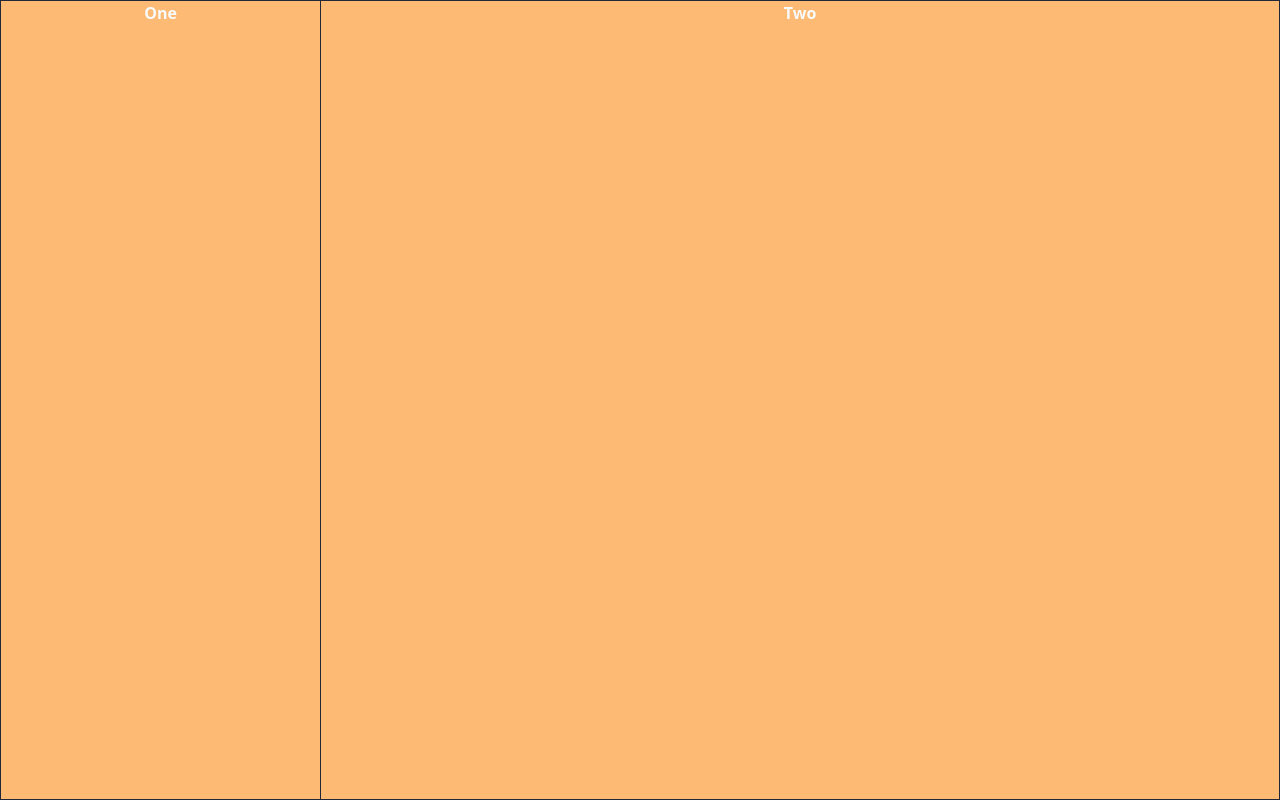
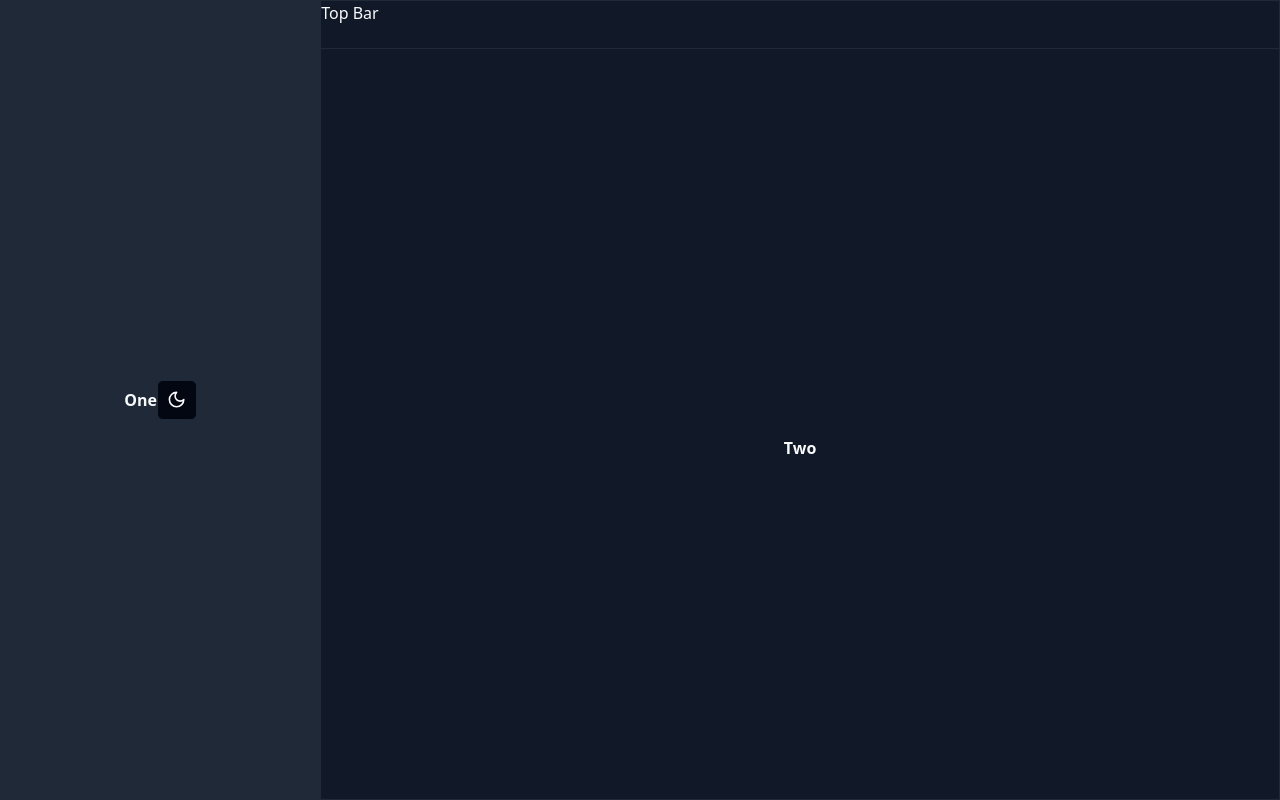
Before and after one commit to lemathurin/presentation-app, a React (Vite) app: page / in a window 1280 px wide. Built offline with nearby package versions, Linux system fonts and the light colour scheme.

Commit message:
added top bar

```diff
--- a/src-tauri/tauri.conf.json
+++ b/src-tauri/tauri.conf.json
@@ -19,7 +19,7 @@
     },
     "windows": [
       {
-        "title": "presentation-app",
+        "title": "presentation app",
         "width": 800,
         "height": 600
       }
--- a/src/App.tsx
+++ b/src/App.tsx
@@ -5,24 +5,27 @@ import {
   ResizablePanel,
   ResizablePanelGroup,
 } from "@/components/ui/resizable";
+import { TopBar } from "./components/top-bar";
 
 function App() {
   return (
     <ThemeProvider defaultTheme="dark" storageKey="vite-ui-theme">
-      <div className="bg-orange-300 w-screen h-screen">
+      <div className="w-screen h-screen">
         <ResizablePanelGroup
           direction="horizontal"
           className="max-w-full border"
         >
-          <ResizablePanel defaultSize={25} minSize={20}>
+          <ResizablePanel defaultSize={25} minSize={20} maxSize={40}>
             {/* add this later collapsible={true} */}
-            <div className="flex items-center justify-center">
+            <div className="flex items-center justify-center h-full bg-secondary">
               <span className="font-semibold">One</span>
+              <ModeToggle />
             </div>
           </ResizablePanel>
           <ResizableHandle />
-          <ResizablePanel defaultSize={75} minSize={40}>
-            <div className="flex items-center justify-center">
+          <ResizablePanel defaultSize={75}>
+            <TopBar />
+            <div className="flex items-center justify-center h-full bg-primary-foreground">
               <span className="font-semibold">Two</span>
             </div>
           </ResizablePanel>
--- /dev/null
+++ b/src/components/top-bar.tsx
@@ -0,0 +1,7 @@
+export function TopBar() {
+  return (
+    <div className="w-full h-12 border-b bg-primary-foreground">
+      <h1>Top Bar</h1>
+    </div>
+  );
+}
```
